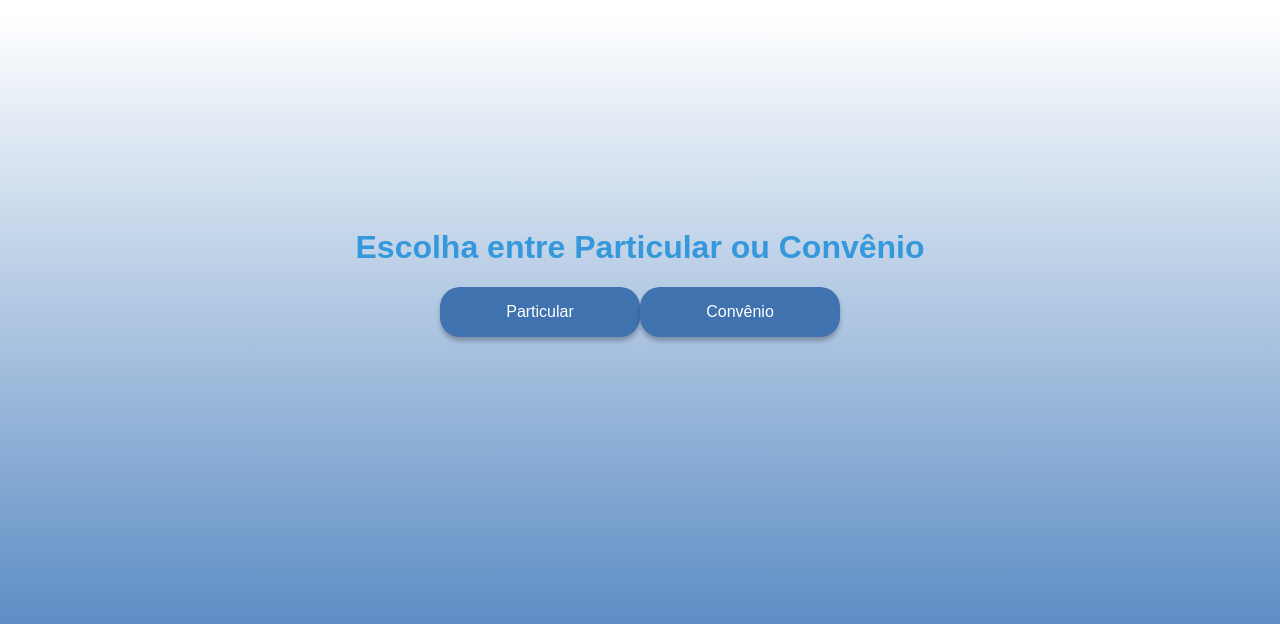
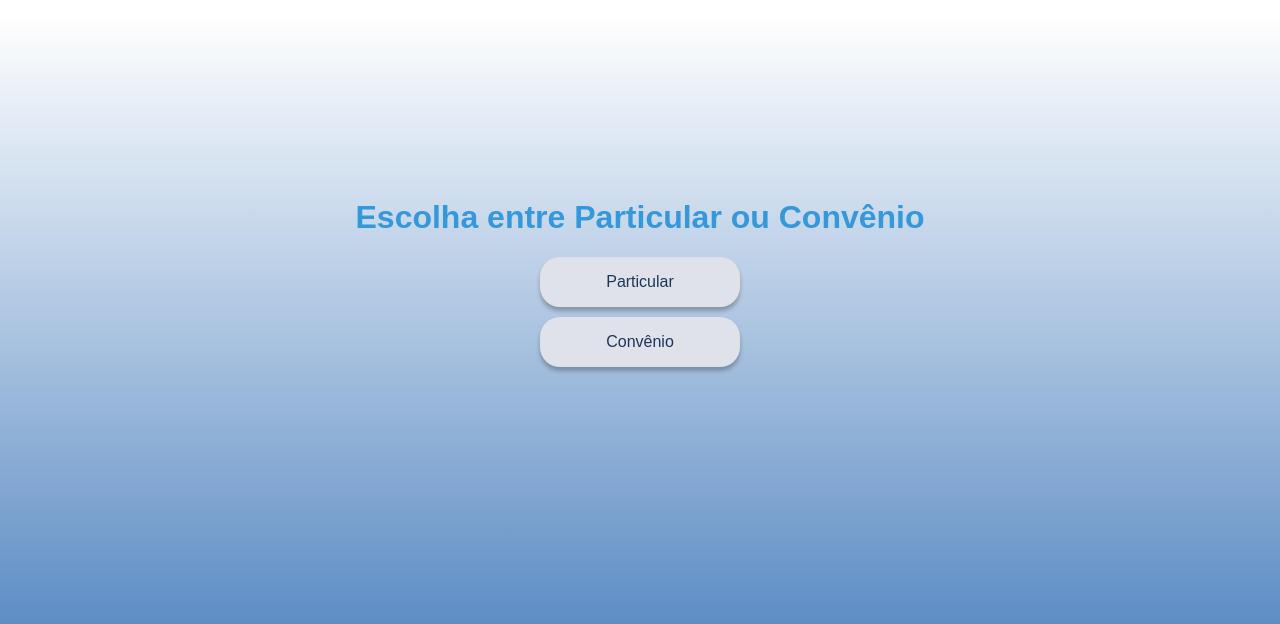
Before and after one commit to caiorr1/HealthFlowGS, a Next.js app: page /private-or-insurance in a window 1280 px wide. Shown: the part 128-752 px from the top of the page. Built offline with nearby package versions, Linux system fonts and the light colour scheme.

Commit message:
feat: criando componente ButtonContainer

```diff
--- a/src/app/components/PrivateOrInsuranceSelection.tsx
+++ b/src/app/components/PrivateOrInsuranceSelection.tsx
@@ -1,21 +1,25 @@
-'use client'
 import React from 'react';
+import styled from 'styled-components';
 import ButtonLink from './ButtonLink';
 
-interface PrivateOrInsuranceSelectionProps {
-  onNext: () => void;
-}
+const ButtonContainer = styled.div`
+  display: flex;
+  flex-direction: column;
+  align-items: center;
+  gap: 10px;
+  margin-top: 20px;
+`;
 
-const PrivateOrInsuranceSelection: React.FC<PrivateOrInsuranceSelectionProps> = ({ onNext }) => {
+const PrivateOrInsuranceSelection: React.FC = () => {
   return (
-    <div>
-      <ButtonLink href="/private-form">
+    <ButtonContainer>
+      <ButtonLink href="/private-form" customStyle="custom">
         Particular
       </ButtonLink>
-      <ButtonLink href="/data-or-qrcode">
+      <ButtonLink href="/data-or-qrcode" customStyle="custom">
         Convênio
       </ButtonLink>
-    </div>
+    </ButtonContainer>
   );
 };
 
--- a/src/app/data-or-qrcode/page.tsx
+++ b/src/app/data-or-qrcode/page.tsx
@@ -16,7 +16,10 @@ const Container = styled.div`
 
 const ButtonContainer = styled.div`
   display: flex;
+  flex-direction: column;
+  align-items: center;
   gap: 10px;
+  margin-top: 20px;
 `;
 
 const HomeTitle = styled.h1`
@@ -30,6 +33,7 @@ const InsuranceQRCode: React.FC<InsuranceQRCodeProps> = ({ onNext }) => {
 
   return (
       <Container>
+        <GlobalStyle/>
         <HomeTitle>Escolha uma opção:</HomeTitle>
         <ButtonContainer>
           <ButtonLink href="/sheet">Digitar Dados</ButtonLink>
```
Also changed, not shown: src/app/globalStyles.ts (line endings or trailing spaces).
